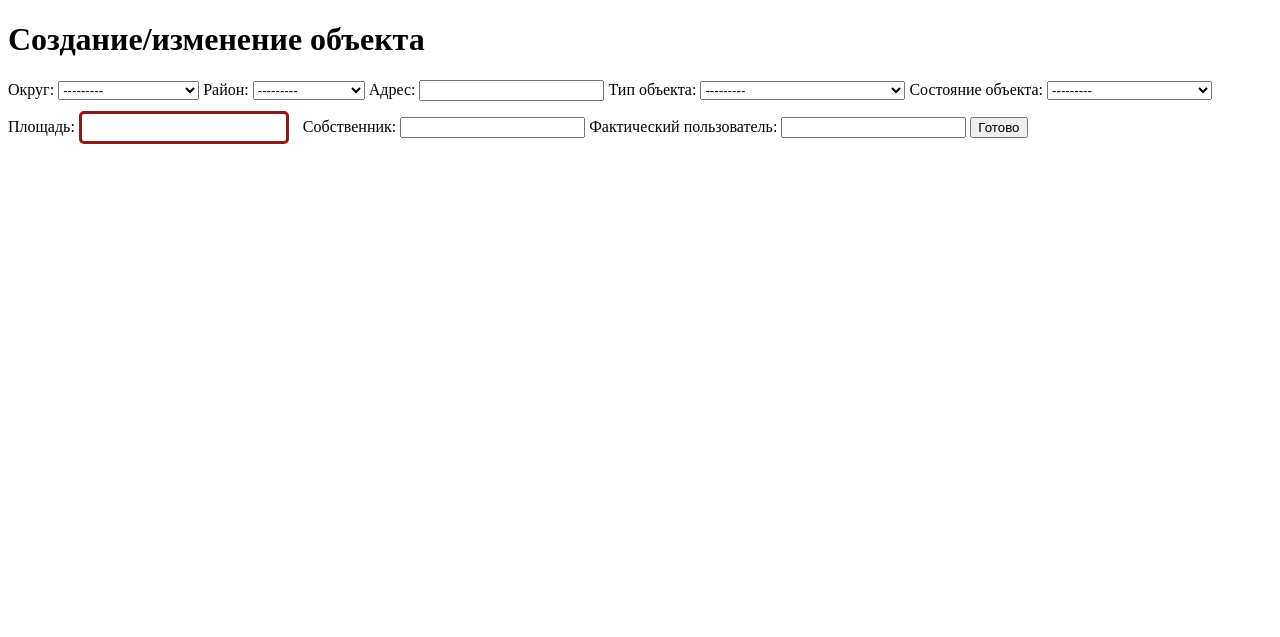
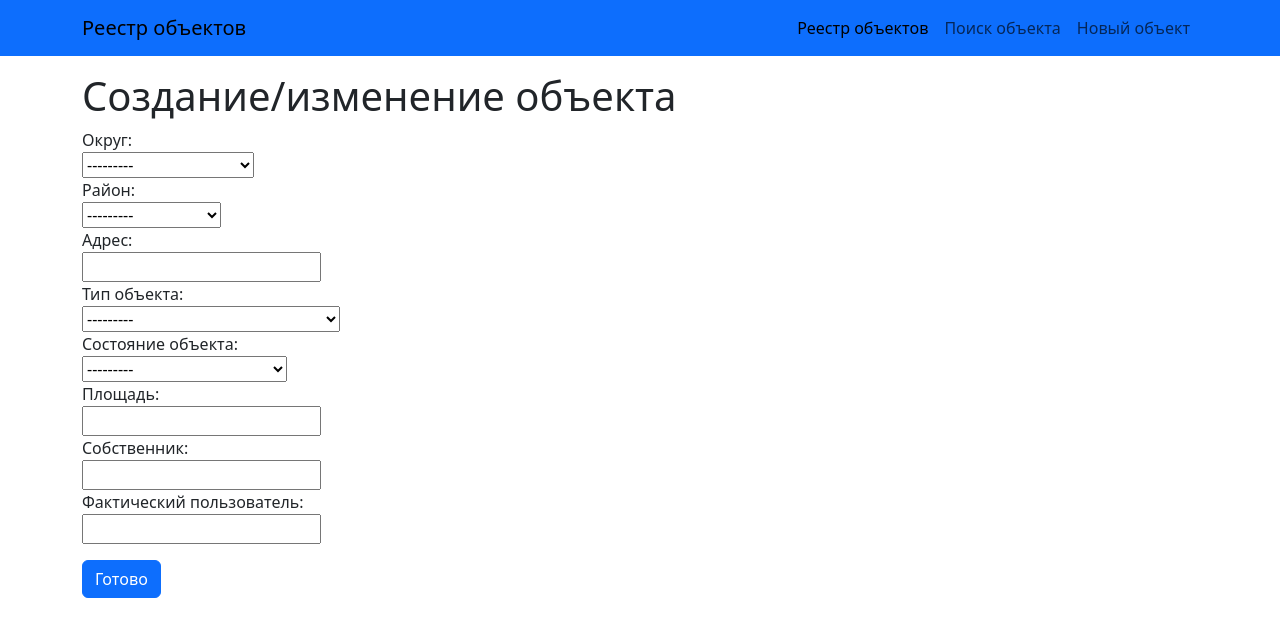
Before and after one commit to Yyalexx/o-o-challenge, a Django app: page /estate_objects/add/ in a window 1280 px wide. Shown: the top 637 px of the page. Run offline with Django 4.2, Linux system fonts and the light colour scheme.

Commit message:
Added some styles

```diff
--- a/templates/object.html
+++ b/templates/object.html
@@ -55,10 +55,10 @@
 
 <hr>
 
-<div class="">
+<!-- <div class="">
     <a class="nav-link" href="{% url 'objects_list' %}">все объекты</a>
 
-</div>
+</div> -->
 
 
 
--- a/templates/object_create.html
+++ b/templates/object_create.html
@@ -1,28 +1,14 @@
-<!DOCTYPE html>
-<html lang="en">
-<head>
-    <meta charset="UTF-8">
-    <meta http-equiv="X-UA-Compatible" content="IE=edge">
-    <meta name="viewport" content="width=device-width, initial-scale=1.0">
-    <title>Document</title>
+{% extends 'base.html' %}
 
-        <style>
-            .myfield {
-                border: 3px solid #8d1a1a;
-                border-radius: 5px;
-                height: 25px;
-                width: 200px;
-                margin: 10px 10px 10px 0;
-            }
-        </style>
+{% block title %}
+Создание/изменение объекта
+{% endblock title %}
 
-</head>
-<body>
+{% block content %}
     <h1>Создание/изменение объекта</h1>
-    <form method="POST">
+    <form class="d-flex flex-column align-items-start" method="POST">
         {% csrf_token %}
         {{ form }}
-        <input type="submit" value="Готово">
+        <input class="btn btn-primary mt-3" type="submit" value="Готово">
     </form>
-</body>
-</html>
+{% endblock content %}
--- a/templates/objects.html
+++ b/templates/objects.html
@@ -7,7 +7,7 @@
 {% block content %}
     <h2>Список объектов</h2>
     <h3>(всего объектов: {{ objects|length }})</h3>
-    <table class="table table-striped">
+    <table class="table table-sm table-striped table-hover ">
         <thead>
             <tr>
                 <th>ID объекта</th>
@@ -39,6 +39,6 @@
             {% endfor %}
         </tbody>
     </table>
-    <a class="nav-link" href="{% url 'object_create' %}">Новая карточка объекта</a>
-    <a class="nav-link" href="{% url 'search' %}">Поиск объектов</a>
+    <!-- <a class="nav-link" href="{% url 'object_create' %}">Новая карточка объекта</a>
+    <a class="nav-link" href="{% url 'search' %}">Поиск объектов</a> -->
 {% endblock content %}
```
Also changed, not shown: templates/object_search.html (+12 -14 lines), db.sqlite3.
